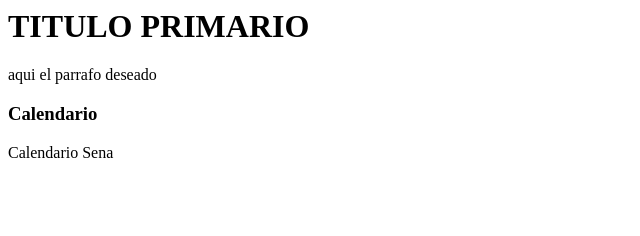
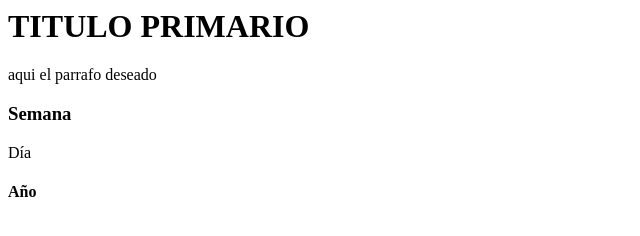
Before and after one commit to YonierLopez/html., a plain HTML site: page calendario.html in a window 1280 px wide. Shown: the whole page, without its empty margins (0-640 px from the left). Drawn offline with Linux system fonts and the light colour scheme.

Commit message:
Desarrollador ver1

```diff
--- a/calendario.html
+++ b/calendario.html
@@ -12,8 +12,9 @@
      aqui el parrafo deseado
     </p>
     <div>
-      <h3>Calendario</h3>
-      <p>Calendario Sena</p>
+      <h3>Semana</h3>
+      <p>Día </p>
+      <h4>Año</h4>
     </div>
   </body>
 </html>
```
Also changed, not shown: index.html (+1 -1 lines), 1 other file.
